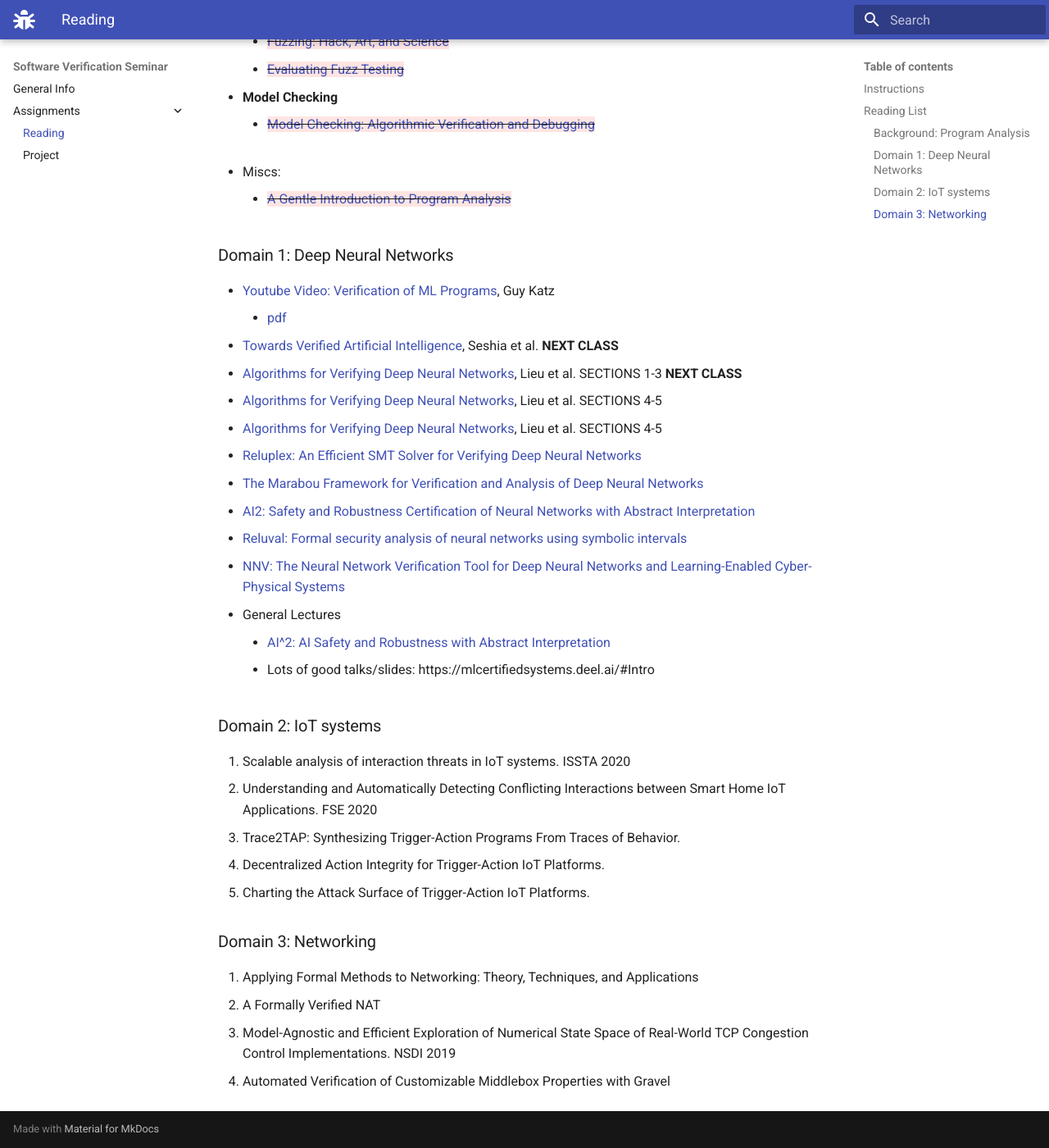
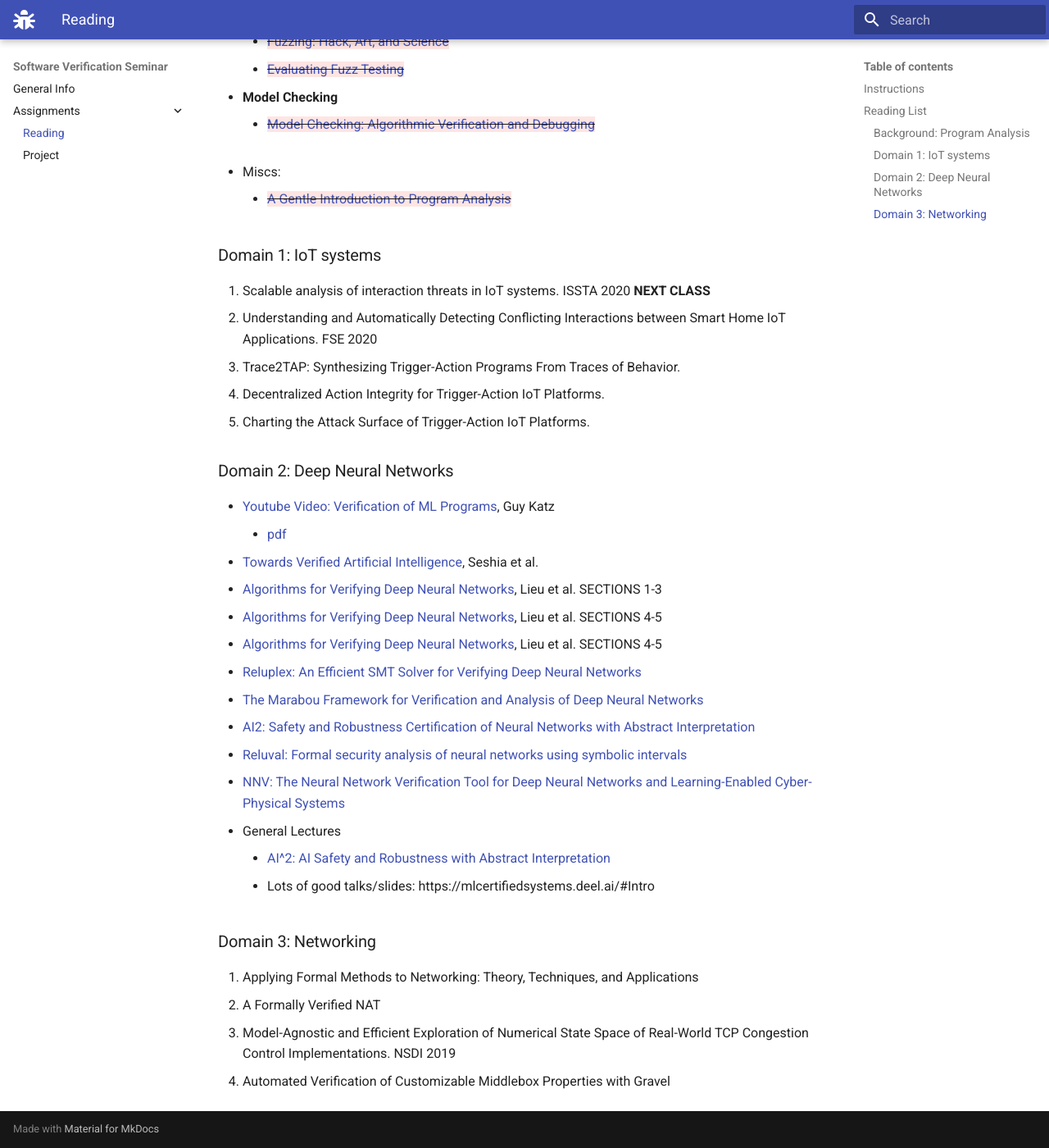
Before and after one commit to nguyenthanhvuh/class-verification, an MkDocs documentation site: the page built from docs/assignments.md, in a window 1280 px wide and 1400 px high, scrolled down 850 px. Shown: the whole window at 82% size. Built offline with MkDocs 1.6.1 and Material for MkDocs 9.7.7, drawn with Linux system fonts in a browser that asks for light colours; some of the changed lines change nothing that is shown.

Commit message:
update assignments

```diff
--- a/docs/assignments.md
+++ b/docs/assignments.md
@@ -53,11 +53,20 @@ In addition, these chosen students will help engage discussions about the paper.
 - **Miscs**
     - Scaling Static Analyses at Facebook -->
 
-### Domain 1: Deep Neural Networks
+
+### Domain 1: IoT systems
+1. Scalable analysis of interaction threats in IoT systems. ISSTA 2020 **NEXT CLASS**
+1. Understanding and Automatically Detecting Conflicting Interactions between Smart Home IoT Applications. FSE 2020
+1. Trace2TAP: Synthesizing Trigger-Action Programs From Traces of Behavior.
+1. Decentralized Action Integrity for Trigger-Action IoT Platforms.
+1. Charting the Attack Surface of Trigger-Action IoT Platforms.
+
+
+### Domain 2: Deep Neural Networks
 - [Youtube Video: Verification of ML Programs](https://www.youtube.com/watch?v=Reo5REo71GU), Guy Katz
     - [pdf](files/verification_of_ml_programs_katz.pdf)
-- [Towards Verified Artificial Intelligence](files/seshia2016towards.pdf), Seshia et al.  **NEXT CLASS**
-- [Algorithms for Verifying Deep Neural Networks](files/liu2019algorithms.pdf), Lieu et al.  SECTIONS 1-3 **NEXT CLASS**
+- [Towards Verified Artificial Intelligence](files/seshia2016towards.pdf), Seshia et al.
+- [Algorithms for Verifying Deep Neural Networks](files/liu2019algorithms.pdf), Lieu et al.  SECTIONS 1-3
 - [Algorithms for Verifying Deep Neural Networks](files/liu2019algorithms.pdf), Lieu et al.  SECTIONS 4-5
 - [Algorithms for Verifying Deep Neural Networks](files/liu2019algorithms.pdf), Lieu et al.  SECTIONS 4-5
 - [Reluplex: An Efficient SMT Solver for Verifying Deep Neural Networks](https://link.springer.com/chapter/10.1007/978-3-319-63387-9_5)
@@ -69,12 +78,6 @@ In addition, these chosen students will help engage discussions about the paper.
     - [AI^2: AI Safety and Robustness with Abstract Interpretation](http://safeai.ethz.ch/files/FLOC18-AI2.pdf)
     - Lots of good talks/slides: https://mlcertifiedsystems.deel.ai/#Intro
 
-### Domain 2: IoT systems
-1. Scalable analysis of interaction threats in IoT systems. ISSTA 2020
-1. Understanding and Automatically Detecting Conflicting Interactions between Smart Home IoT Applications. FSE 2020
-1. Trace2TAP: Synthesizing Trigger-Action Programs From Traces of Behavior.
-1. Decentralized Action Integrity for Trigger-Action IoT Platforms.
-1. Charting the Attack Surface of Trigger-Action IoT Platforms.
 
 ### Domain 3: Networking
 1. Applying Formal Methods to Networking: Theory, Techniques, and Applications
```
Also changed, not shown: 1 other file.
